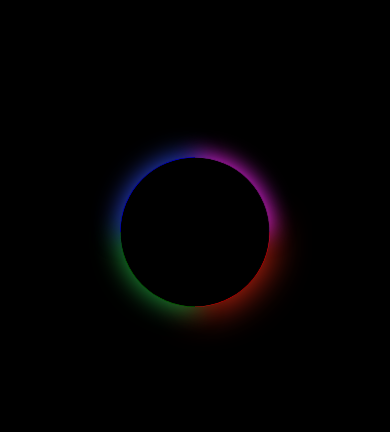
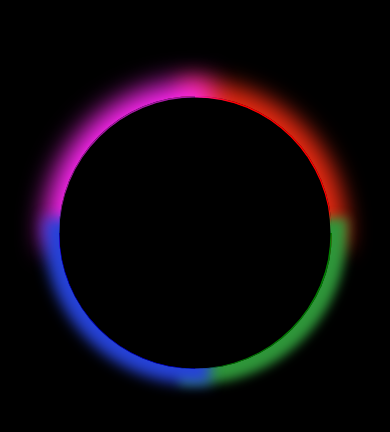
Before and after one commit to tzivigelstein/black-hole, a plain HTML site: page index.html in a window 390 px wide. Shown: the part 190-622 px from the top of the page. Drawn offline with Linux system fonts and the light colour scheme.

Commit message:
Solved responsive

```diff
--- a/index.html
+++ b/index.html
@@ -4,19 +4,18 @@
     <meta charset="UTF-8" />
     <meta http-equiv="X-UA-Compatible" content="IE=edge" />
     <meta name="viewport" content="width=device-width, initial-scale=1.0" />
-    <title>Document</title>
+    <title>Black hole</title>
     <link rel="stylesheet" href="styles.css" />
     <script defer src="main.js"></script>
   </head>
   <body>
     <div class="bg">
-      <!-- <div class="hole" ></div> -->
-      <div class="container">
+      <div id="container" class="container">
         <div id="_1" class="part"></div>
         <div id="_2" class="part"></div>
         <div id="_3" class="part"></div>
         <div id="_4" class="part"></div>
-        <div class="center" ></div>
+        <div class="center"></div>
       </div>
     </div>
   </body>
--- a/main.js
+++ b/main.js
@@ -1,3 +1,4 @@
+const container = document.getElementById('container')
 const _1 = document.getElementById('_1')
 const _2 = document.getElementById('_2')
 const _3 = document.getElementById('_3')
@@ -7,13 +8,22 @@ const generateRandom = (min, max) => {
   return Math.floor(Math.random() * (max - min) + min)
 }
 
+resize()
+
+window.addEventListener('resize', resize)
+
+function resize() {
+  const containerWidth = container.clientWidth
+  container.style.height = `${containerWidth}px`
+}
+
 setInterval(() => {
   draw()
 }, 400)
 
 const draw = () => {
-  _1.style.boxShadow = `0 0 ${generateRandom(20, 40)}px 2px rgb(226, 42, 18)`
-  _2.style.boxShadow = `0 0 ${generateRandom(20, 40)}px 2px rgb(33, 150, 58)`
-  _3.style.boxShadow = `0 0 ${generateRandom(20, 40)}px 2px rgb(241, 39, 241)`
-  _4.style.boxShadow = `0 0 ${generateRandom(20, 40)}px 2px rgb(41, 67, 216)`
+  _1.style.boxShadow = `0 0 ${generateRandom(10, 40)}px 15px rgb(${generateRandom(220, 255)}, 42, 18)`
+  _2.style.boxShadow = `0 0 ${generateRandom(10, 40)}px 15px rgb(${generateRandom(30, 90)}, 150, 58)`
+  _3.style.boxShadow = `0 0 ${generateRandom(10, 40)}px 15px rgb(${generateRandom(230, 255)}, 39, 241)`
+  _4.style.boxShadow = `0 0 ${generateRandom(10, 40)}px 15px rgb(${generateRandom(30, 80)}, 67, 216)`
 }
--- a/styles.css
+++ b/styles.css
@@ -22,58 +22,42 @@ body {
   align-items: center;
 }
 
-.hole {
-  width: 220px;
-  height: 220px;
-  border-radius: 50%;
-  background-color: transparent;
-  border-top: 2px solid red;
-  border-right: 2px solid violet;
-  border-bottom: 2px solid blue;
-  border-left: 2px solid green;
-  animation: infinite spin 5s linear;
-  box-shadow: 0 0 10px 3px ivory;
-}
-
 .container {
   width: 150px;
   height: 150px;
   border-radius: 50%;
   display: grid;
   grid-template-columns: repeat(2, 1fr);
-  grid-template-rows: repeat(1fr, 2);
+  grid-template-rows: repeat(2, 1fr);
   background-color: transparent;
-  animation: infinite spin 10s linear;
-}
-
-.part {
+  animation: infinite spin 20s linear;
 }
 
 #_1 {
   border-radius: 999px 0 0 0;
-  border-top: 1px solid red;
-  border-left: 1px solid red;
+  border-top: 2px solid red;
+  border-left: 2px solid red;
   transition: all ease-in-out 0.3s;
 }
 
 #_2 {
   border-radius: 0 999px 0 0;
-  border-top: 1px solid green;
-  border-right: 1px solid green;
+  border-top: 2px solid green;
+  border-right: 2px solid green;
   transition: all ease-in-out 0.3s;
 }
 
 #_3 {
   border-radius: 0 0 0 999px;
-  border-bottom: 1px solid rgb(163, 26, 163);
-  border-left: 1px solid rgb(163, 26, 163);
+  border-bottom: 2px solid rgb(163, 26, 163);
+  border-left: 2px solid rgb(163, 26, 163);
   transition: all ease-in-out 0.3s;
 }
 
 #_4 {
   border-radius: 0 0 999px 0;
-  border-right: 1px solid blue;
-  border-bottom: 1px solid blue;
+  border-right: 2px solid blue;
+  border-bottom: 2px solid blue;
   transition: all ease-in-out 0.3s;
 }
 
@@ -83,8 +67,8 @@ body {
   left: 50%;
   background-color: #000;
   transform: translate(-50%, -50%);
-  width: 149px;
-  height: 149px;
+  width: calc(100% - 2px);
+  height: calc(100% - 2px);
   border-radius: 50%;
 }
 
@@ -93,3 +77,21 @@ body {
     transform: rotate(360deg);
   }
 }
+
+@media (max-width: 1360px) {
+  .container {
+    width: 20%;
+  }
+}
+
+@media (max-width: 1024px) {
+  .container {
+    width: 50%;
+  }
+}
+
+@media (max-width: 480px) {
+  .container {
+    width: 70%;
+  }
+}
```
